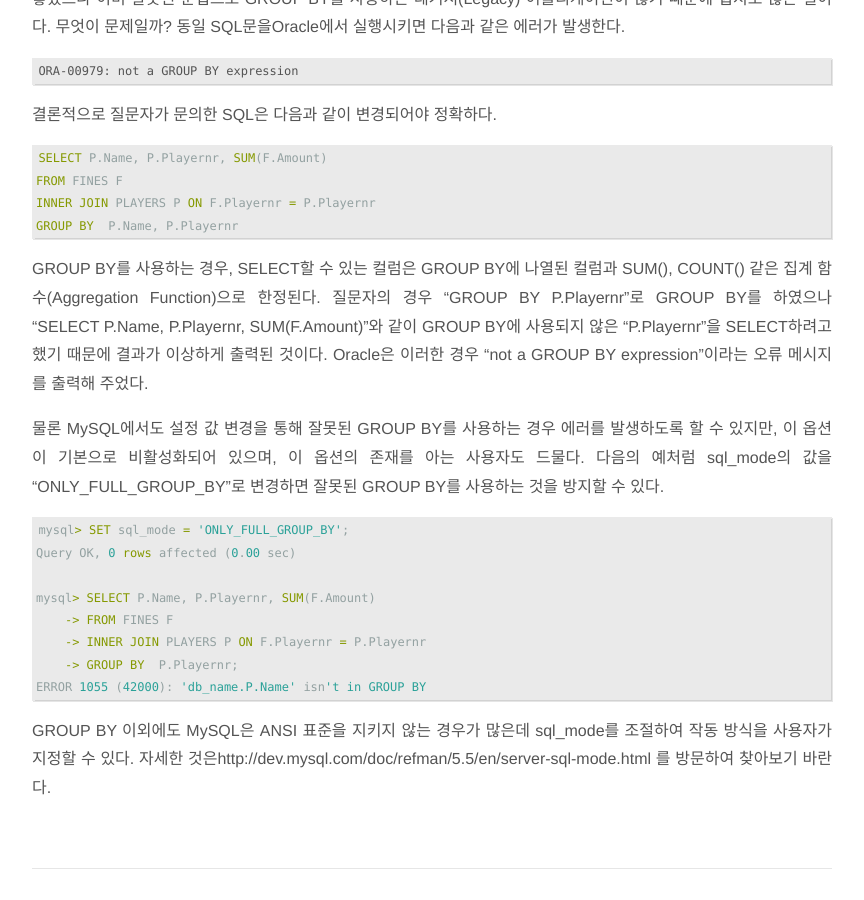
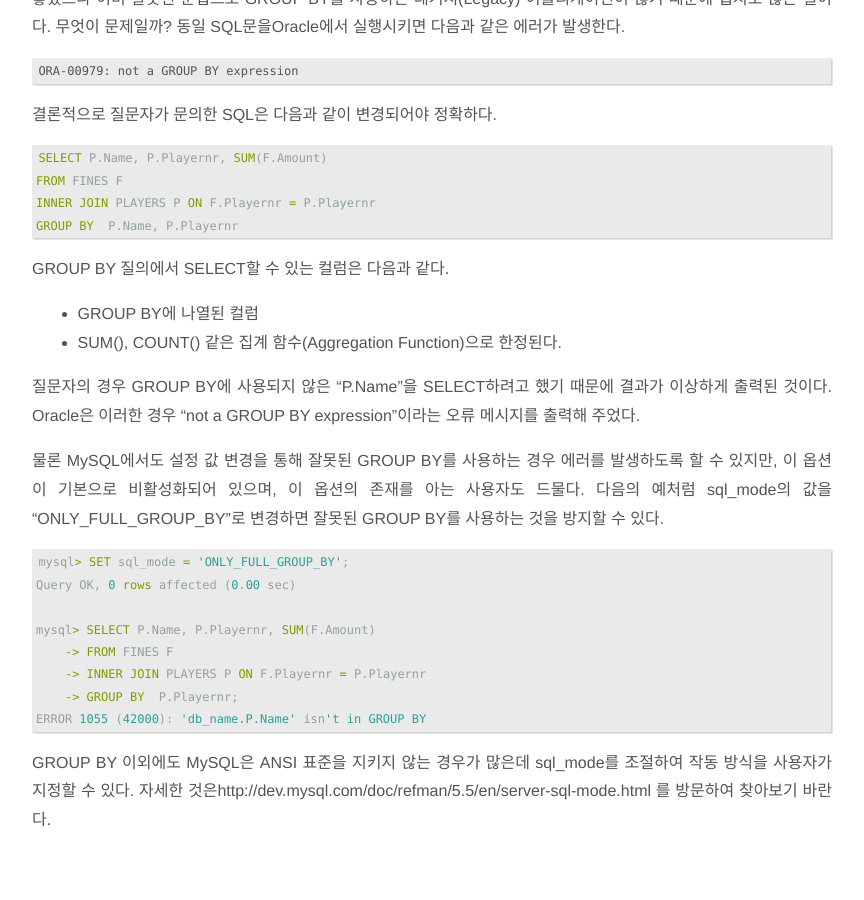
Before and after one commit to jason-heo/jason-heo.github.io, a Jekyll site: the page built from _posts/2014-01-01-char13-mysql-group-by-usage.md, in a window 1280 px wide and 900 px high, scrolled down 899 px. Shown: the whole window, without its empty margins (208-1072 px from the left). Built offline with Jekyll 4.4.1, drawn with Linux system fonts in a browser that asks for light colours; comment, search, counter and statistics services are not loaded.

Commit message:
SELECT 오류 수정

````diff
--- a/_posts/2014-01-01-char13-mysql-group-by-usage.md
+++ b/_posts/2014-01-01-char13-mysql-group-by-usage.md
@@ -39,7 +39,12 @@ INNER JOIN PLAYERS P ON F.Playernr = P.Playernr
 GROUP BY  P.Name, P.Playernr
 ```
 
-GROUP BY를 사용하는 경우, SELECT할 수 있는 컬럼은 GROUP BY에 나열된 컬럼과 SUM(), COUNT() 같은 집계 함수(Aggregation Function)으로 한정된다. 질문자의 경우 "GROUP BY P.Playernr"로 GROUP BY를 하였으나 "SELECT P.Name, P.Playernr, SUM(F.Amount)"와 같이 GROUP BY에 사용되지 않은 "P.Playernr"을 SELECT하려고 했기 때문에 결과가 이상하게 출력된 것이다. Oracle은 이러한 경우 "not a GROUP BY expression"이라는 오류 메시지를 출력해 주었다.
+GROUP BY 질의에서  SELECT할 수 있는 컬럼은 다음과 같다.
+
+- GROUP BY에 나열된 컬럼
+- SUM(), COUNT() 같은 집계 함수(Aggregation Function)으로 한정된다.
+
+질문자의 경우 GROUP BY에 사용되지 않은 "P.Name"을 SELECT하려고 했기 때문에 결과가 이상하게 출력된 것이다. Oracle은 이러한 경우 "not a GROUP BY expression"이라는 오류 메시지를 출력해 주었다.
 
 물론 MySQL에서도 설정 값 변경을 통해 잘못된 GROUP BY를 사용하는 경우 에러를 발생하도록 할 수 있지만, 이 옵션이 기본으로 비활성화되어 있으며, 이 옵션의 존재를 아는 사용자도 드물다. 다음의 예처럼 sql_mode의 값을 "ONLY_FULL_GROUP_BY"로 변경하면 잘못된 GROUP BY를 사용하는 것을 방지할 수 있다.
 
````
